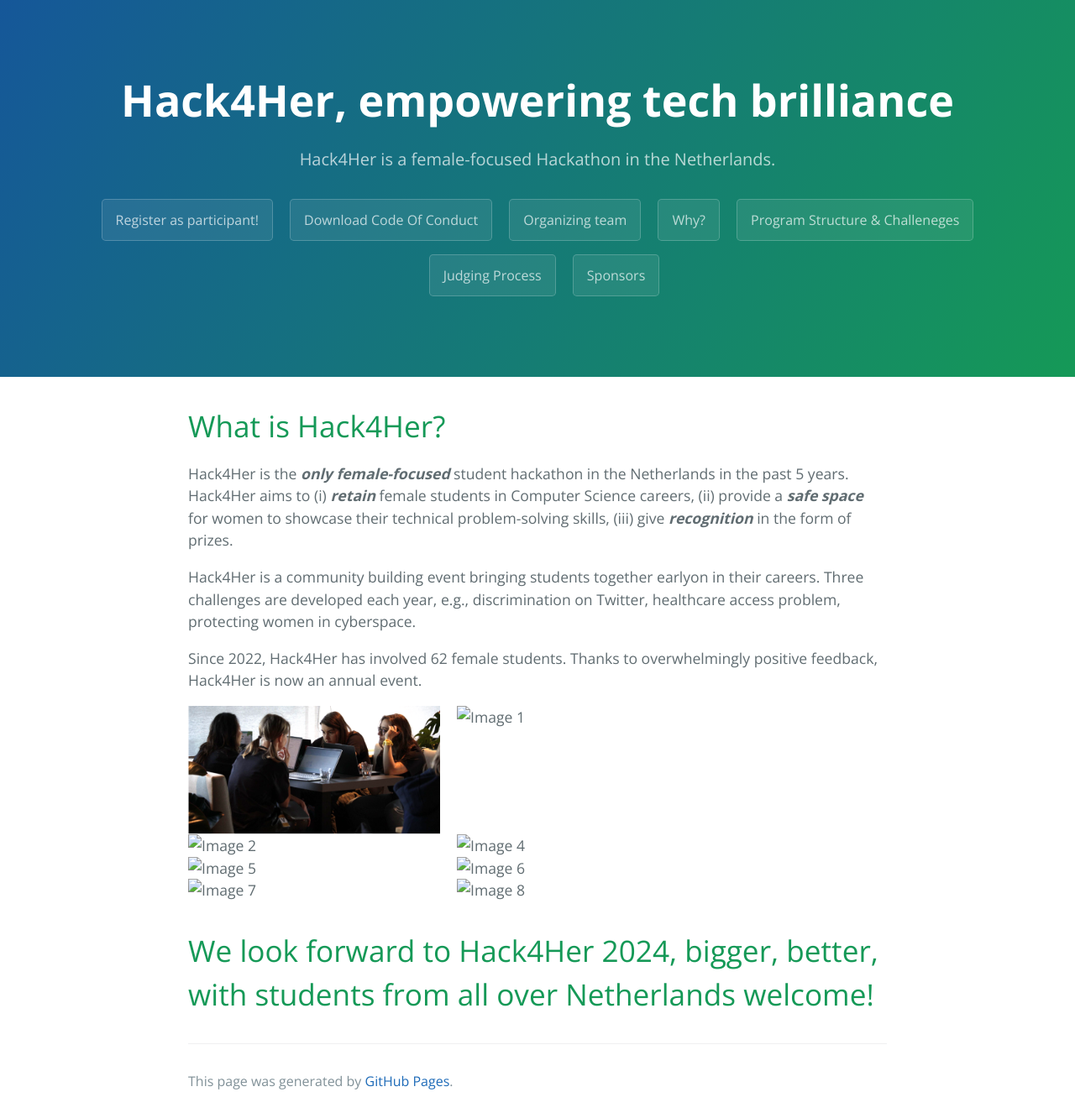
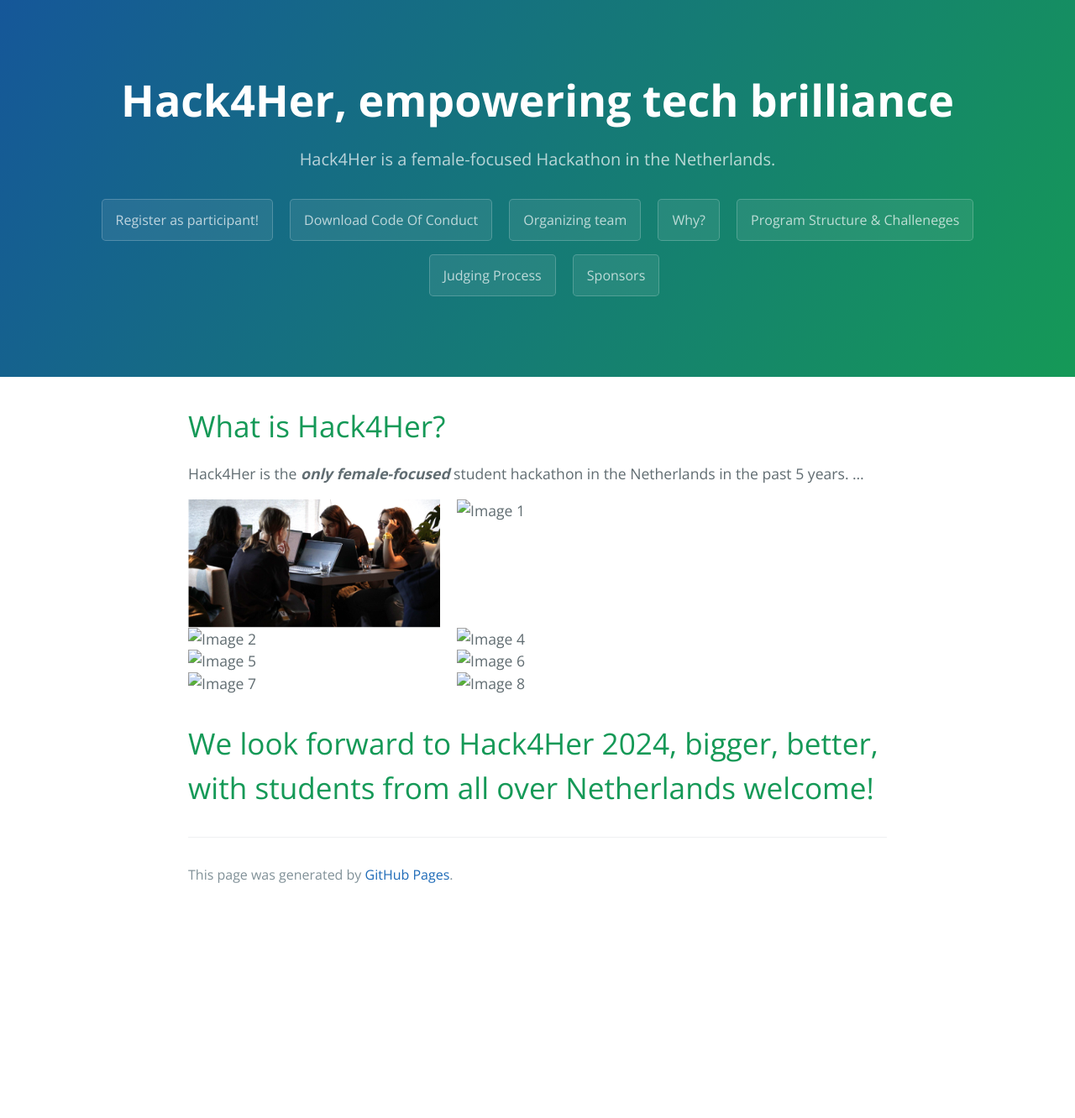
Before and after one commit to hack4her/hack4her.github.io, a Jekyll site: the page built from index.md, in a window 1280 px wide. Shown: the whole page at 84% size. Built offline with Jekyll 4.4.1, drawn with Linux system fonts in a browser that asks for light colours; after the commit the page ends 1086 px from its top, so only the background shows below that; some of the changed lines change nothing that is shown.

Commit message:
Update index.md

````diff
--- a/index.md
+++ b/index.md
@@ -5,11 +5,8 @@
 ---
 
 # What is Hack4Her?
-Hack4Her is the _**only female-focused**_ student hackathon in the Netherlands in the past 5 years. Hack4Her aims to (i) _**retain**_ female students in Computer Science careers, (ii) provide a _**safe space**_ for women to showcase their technical problem-solving skills, (iii) give _**recognition**_ in the form of prizes.
+Hack4Her is the _**only female-focused**_ student hackathon in the Netherlands in the past 5 years. ...
 
-Hack4Her is a community building event bringing students together earlyon in their careers. Three challenges are developed each year, e.g., discrimination on Twitter, healthcare access problem, protecting women in cyberspace.
-
-Since 2022, Hack4Her has involved 62 female students. Thanks to overwhelmingly positive feedback, Hack4Her is now an annual event.
 <div style="display: flex; flex-wrap: wrap;">
     <img src="hacking.png" alt="Hacking" width="300" style="margin-right: 20px;"/>
     <img src="_MG_1646.JPG" alt="Image 1" width="300" style="margin-right: 20px;"/>
@@ -21,134 +18,21 @@
     <img src="_MG_1733.JPG" alt="Image 8" width="300" style="margin-right: 20px;"/>
 </div>
 
+<script>
+function moveImages() {
+    const images = document.querySelectorAll('.dynamic-image');
+    images.forEach(img => {
+        const x = Math.random() * (window.innerWidth - img.clientWidth);
+        const y = Math.random() * (window.innerHeight - img.clientHeight);
 
+        img.style.position = 'absolute';
+        img.style.left = `${x}px`;
+        img.style.top = `${y}px`;
+    });
+}
 
+setInterval(moveImages, 2000);
+moveImages();
+</script>
 
 # We look forward to Hack4Her 2024, bigger, better, with students from all over Netherlands welcome!
-
-
-
-
-
-
-<!--
-Text can be **bold**, _italic_, or ~~strikethrough~~.
-
-[Link to another page](./another-page.html).
-
-There should be whitespace between paragraphs.
-
-There should be whitespace between paragraphs. We recommend including a README, or a file with information about your project.
-
-# Header 1
-
-This is a normal paragraph following a header. GitHub is a code hosting platform for version control and collaboration. It lets you and others work together on projects from anywhere.
-
-## Header 2
-
-> This is a blockquote following a header.
->
-> When something is important enough, you do it even if the odds are not in your favor.
-
-### Header 3
-
-```js
-// Javascript code with syntax highlighting.
-var fun = function lang(l) {
-  dateformat.i18n = require('./lang/' + l)
-  return true;
-}
-```
-
-```ruby
-# Ruby code with syntax highlighting
-GitHubPages::Dependencies.gems.each do |gem, version|
-  s.add_dependency(gem, "= #{version}")
-end
-```
-
-#### Header 4
-
-*   This is an unordered list following a header.
-*   This is an unordered list following a header.
-*   This is an unordered list following a header.
-
-##### Header 5
-
-1.  This is an ordered list following a header.
-2.  This is an ordered list following a header.
-3.  This is an ordered list following a header.
-
-###### Header 6
-
-| head1        | head two          | three |
-|:-------------|:------------------|:------|
-| ok           | good swedish fish | nice  |
-| out of stock | good and plenty   | nice  |
-| ok           | good `oreos`      | hmm   |
-| ok           | good `zoute` drop | yumm  |
-
-### There's a horizontal rule below this.
-
-* * *
-
-### Here is an unordered list:
-
-*   Item foo
-*   Item bar
-*   Item baz
-*   Item zip
-
-### And an ordered list:
-
-1.  Item one
-1.  Item two
-1.  Item three
-1.  Item four
-
-### And a nested list:
-
-- level 1 item
-  - level 2 item
-  - level 2 item
-    - level 3 item
-    - level 3 item
-- level 1 item
-  - level 2 item
-  - level 2 item
-  - level 2 item
-- level 1 item
-  - level 2 item
-  - level 2 item
-- level 1 item
-
-### Small image
-
-![Octocat](https://github.githubassets.com/images/icons/emoji/octocat.png)
-
-### Large image
-
-![Branching](https://guides.github.com/activities/hello-world/branching.png)
-
-
-### Definition lists can be used with HTML syntax.
-
-<dl>
-<dt>Name</dt>
-<dd>Godzilla</dd>
-<dt>Born</dt>
-<dd>1952</dd>
-<dt>Birthplace</dt>
-<dd>Japan</dd>
-<dt>Color</dt>
-<dd>Green</dd>
-</dl>
-
-```
-Long, single-line code blocks should not wrap. They should horizontally scroll if they are too long. This line should be long enough to demonstrate this.
-```
-
-```
-The final element.
-```
--->
````
